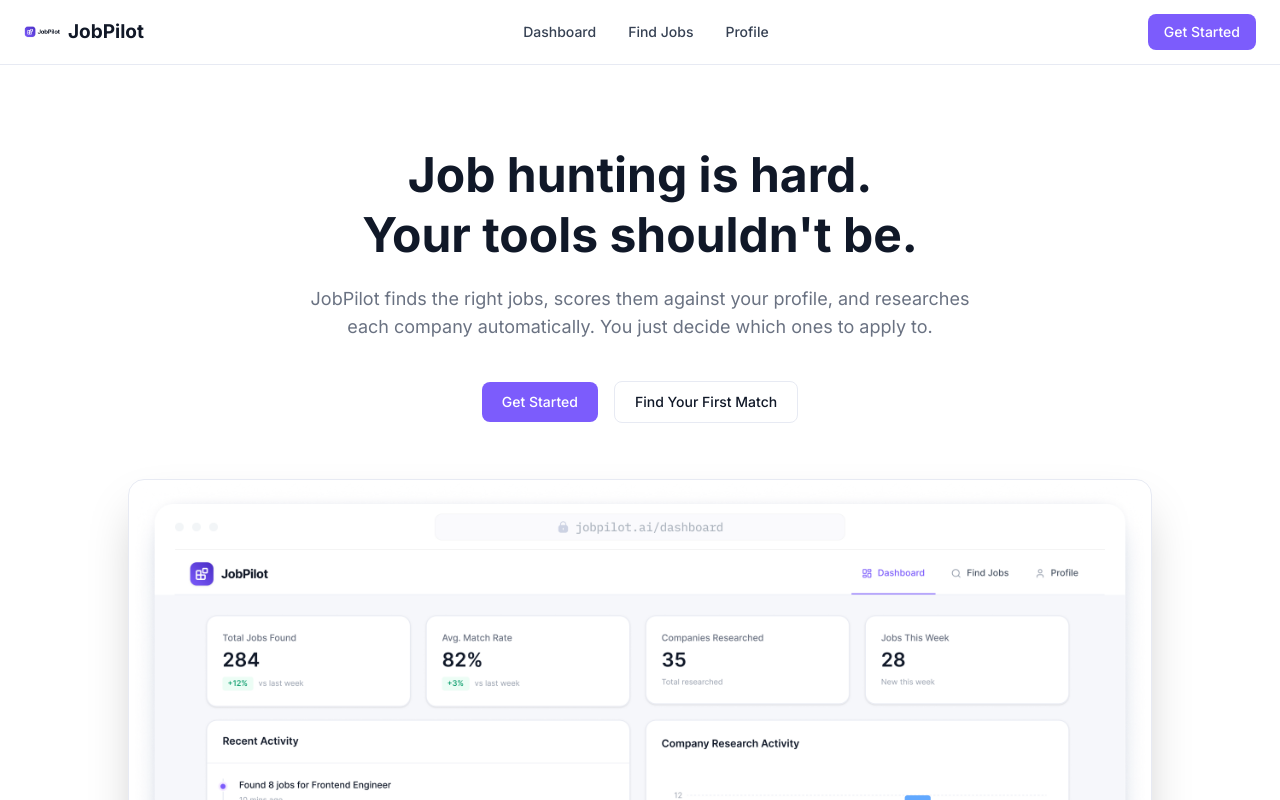
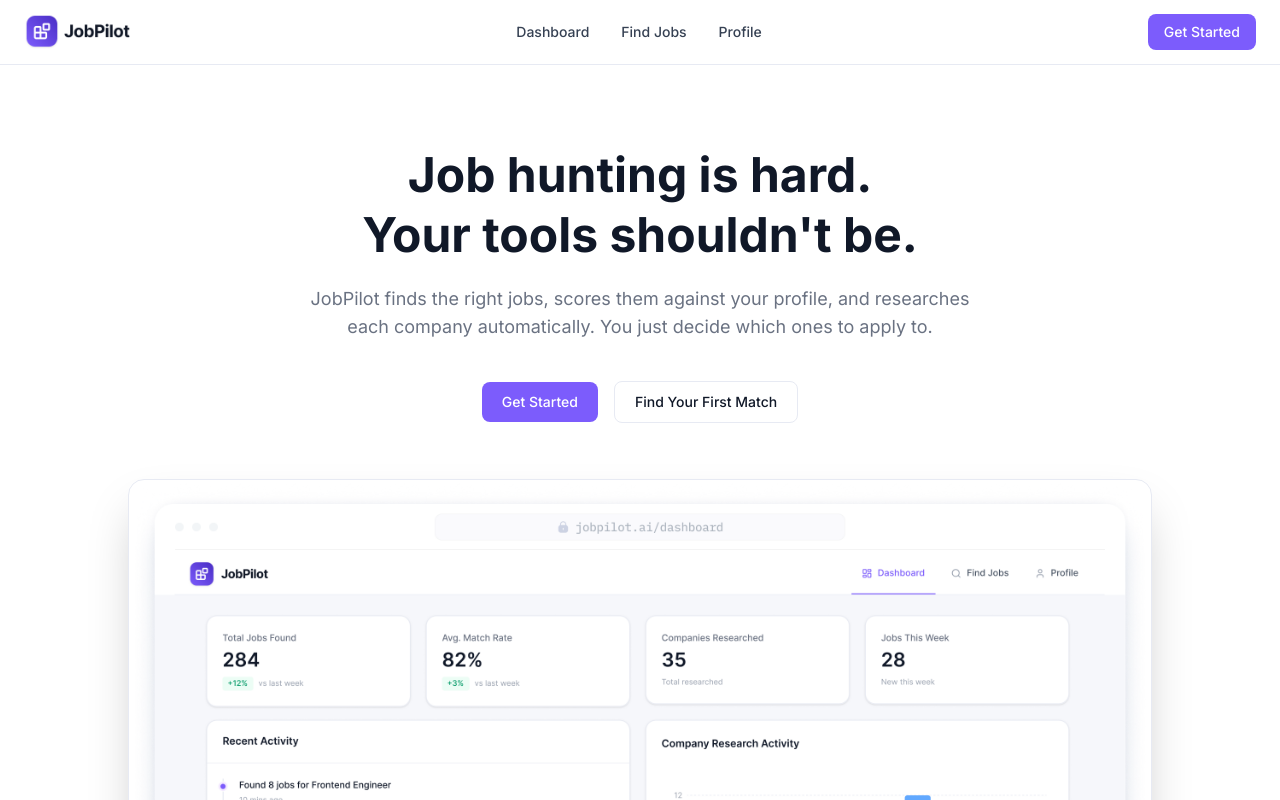
Before and after one commit to mhassanrahi/job-pilot, a Next.js app: page / in a window 1280 px wide. Shown: the top 800 px of the page. Built offline with nearby package versions, Linux system fonts and the light colour scheme.

Commit message:
feat: create Logo component and integrate it into Navbar and Footer for consistent branding

```diff
--- a/components/layout/Footer.tsx
+++ b/components/layout/Footer.tsx
@@ -3,6 +3,7 @@
 import Image from "next/image";
 import Link from "next/link";
 import posthog from "posthog-js";
+import { Logo } from "./Logo";
 
 export function Footer() {
   const handleFooterClick = (label: string, href: string) => {
@@ -12,10 +13,7 @@ export function Footer() {
   return (
     <footer className="bg-surface border-t border-border">
       <div className="max-w-[1440px] mx-auto px-8 py-10 flex items-center justify-between">
-        <Link href="/" className="flex items-center gap-2">
-          <Image src="/logo.png" alt="JobPilot logo" width={28} height={28} />
-          <span className="text-base font-bold text-text-darkest">JobPilot</span>
-        </Link>
+        <Logo priority />
 
         <nav className="flex items-center gap-6">
           <Link
--- /dev/null
+++ b/components/layout/Logo.tsx
@@ -0,0 +1,22 @@
+import Image from "next/image";
+import Link from "next/link";
+
+type Props = {
+    href?: string;
+    priority?: boolean;
+};
+
+export function Logo({ href = "/", priority = false }: Props) {
+    return (
+        <Link href={href} aria-label="JobPilot home" className="inline-flex items-center">
+            <Image
+                src="/logo.png"
+                alt="JobPilot"
+                width={112}
+                height={38}
+                priority={priority}
+                className="h-9 w-auto"
+            />
+        </Link>
+    );
+}
--- a/components/layout/Navbar.tsx
+++ b/components/layout/Navbar.tsx
@@ -5,6 +5,7 @@ import Link from "next/link";
 import { usePathname } from "next/navigation";
 import posthog from "posthog-js";
 import { CtaLink } from "@/components/homepage/CtaLink";
+import { Logo } from "./Logo";
 
 export function Navbar() {
   const pathname = usePathname();
@@ -14,21 +15,15 @@ export function Navbar() {
   };
 
   const navClass = (href: string) =>
-    `text-sm font-medium transition-colors ${
-      pathname === href
-        ? "text-accent"
-        : "text-text-dark hover:text-accent"
+    `text-sm font-medium transition-colors ${pathname === href
+      ? "text-accent"
+      : "text-text-dark hover:text-accent"
     }`;
 
   return (
     <header className="w-full bg-surface border-b border-border">
       <div className="max-w-[1440px] mx-auto px-6 h-16 flex items-center justify-between">
-        <Link href="/" className="flex items-center gap-2">
-          <Image src="/logo.png" alt="JobPilot logo" width={36} height={36} />
-          <span className="text-[19px] font-bold leading-7 text-text-darkest">
-            JobPilot
-          </span>
-        </Link>
+        <Logo priority />
 
         <nav className="flex items-center gap-8">
           <Link
```
